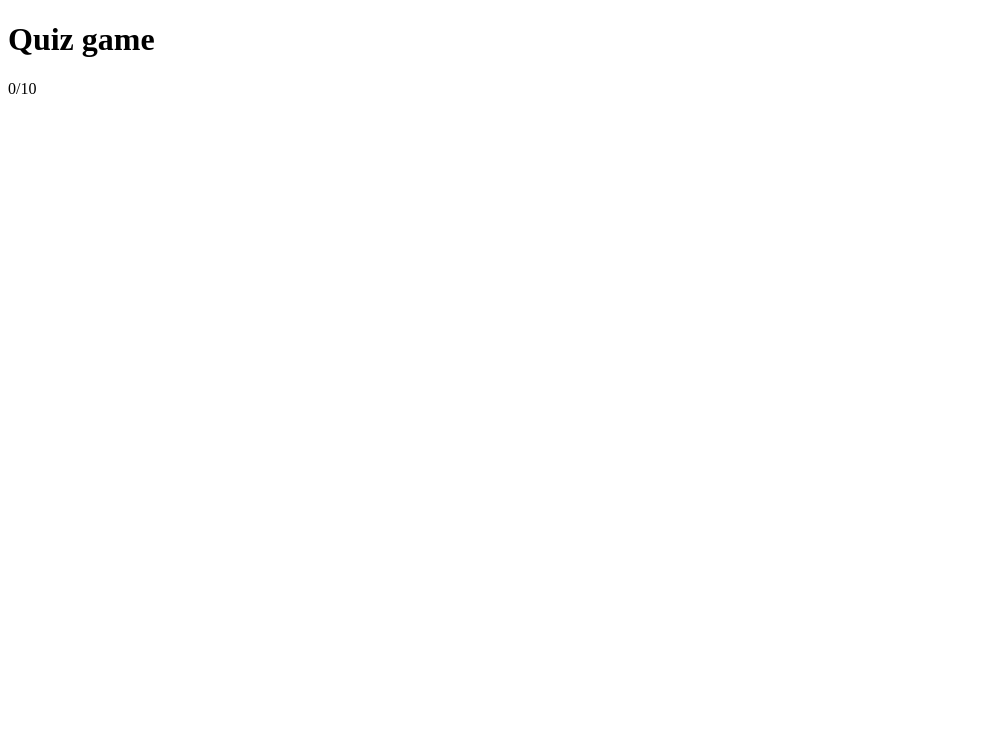
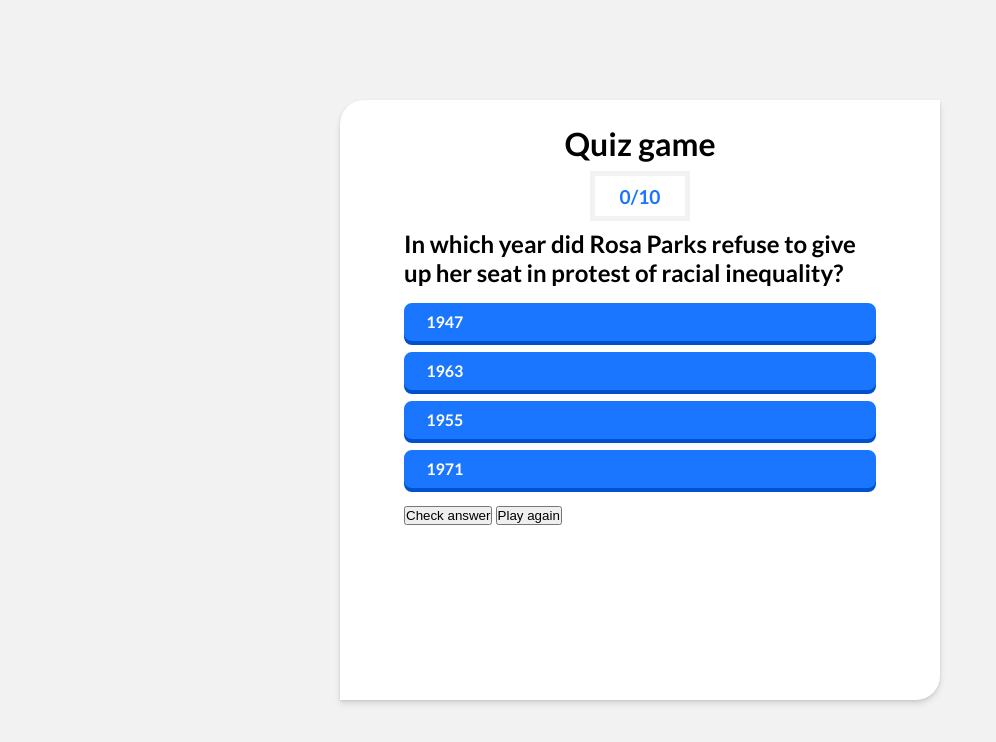
Before and after one commit to roland444/Quiz-game, a website: page index.html in a window 1280 px wide. Shown: the whole page, without its empty margins (0-996 px from the left). Drawn offline with Linux system fonts and the light colour scheme.

Commit message:
Added style content

```diff
--- a/index.html
+++ b/index.html
@@ -4,17 +4,36 @@
     <meta charset="UTF-8">
     <meta http-equiv="X-UA-Compatible" content="IE=edge">
     <meta name="viewport" content="width=device-width, initial-scale=1.0">
+    <link rel="preconnect" href="https://fonts.googleapis.com">
+    <link rel="preconnect" href="https://fonts.gstatic.com" crossorigin>
+    <link href="https://fonts.googleapis.com/css2?family=Lato:wght@100;400;700;900&display=swap" rel="stylesheet">
     <link rel="stylesheet" href="style.css">
     <title>Document</title>
 </head>
-<body>
+<body class="flex">
     <div class="wrapper">
         <div class="quiz-container">
             <div class="quiz-head">
                 <h1 class="quiz-title">Quiz game</h1>
-                <div class="quiz-score">
+                <div class="quiz-score flex">
                     <span id="correct-score">0</span>/<span id="total-questions">10</span>
                 </div>
+            </div>
+
+            <div class="quiz-body">
+                <h2 class=".quiz-question" id="question">In which year did Rosa Parks refuse to give up her seat in protest of racial inequality?</h2>
+                <ul class="quiz-options">
+                    <li>1947</li>
+                    <li>1963</li>
+                    <li>1955</li>
+                    <li>1971</li>
+                </ul>
+                <div id="result"></div>
+            </div>
+
+            <div class="quiz-foot">
+                <button type="button" id="check-answer">Check answer</button>
+                <button type="button" id="play-again">Play again</button>
             </div>
         </div>
     </div>
--- a/style.css
+++ b/style.css
@@ -0,0 +1,91 @@
+* {
+    margin: 0;
+    padding: 0;
+    box-sizing: border-box;
+}
+
+:root {
+    --light-blue-color: #1a75ff;
+    --light-color: #fff;
+    --dark-color: #000;
+    --grey-color: #f2f2f2;
+    --transition: all 300ms ease-in-out;
+}
+
+.flex {
+    display: flex;
+    justify-content: center;
+    align-items: center;
+}
+
+body {
+    font-family: 'Lato', sans-serif;
+    min-height: 100vh;
+    color: var(--dark-color);
+    background-color: var(--grey-color);
+}
+
+.wrapper {
+    background-color: var(--light-color);
+    padding: 1.5rem 4rem 3rem 4rem;
+    width: 600px;
+    height: 600px;
+    border-top-left-radius: 1.5rem;
+    border-bottom-right-radius: 1.5rem;
+    position: relative;
+    box-shadow: 0 4px 6px rgb(0 0 0 / 10%), 0 1px 3px rgb(0 0 0 / 10%);
+}
+
+.quiz-title {
+   text-align: center;
+   font-size: 2rem;
+}
+
+.quiz-score {
+    text-align: center;
+    font-weight: 600;
+    font-size: 1.2rem;
+    border: 5px solid var(--grey-color);
+    margin-bottom: 1rem;
+    font-weight: bold;
+    width: 100px;
+    height: 50px;
+    margin: .5rem auto;
+    color: var(--light-blue-color);
+}
+
+.quiz-question {
+    font-size: 1.2rem;
+    text-align: center;
+    line-height: 1.3;
+    margin-bottom: 2rem;
+}
+
+.quiz-options {
+   list-style-type: none;
+   margin: 1rem 0;
+}
+
+.quiz-options li {
+    border-radius: .5rem;
+    font-weight: 600;
+    margin: .7rem 0;
+    padding: .4rem 1.2rem;
+    cursor: pointer;
+    border: 3px solid var(--light-blue-color);
+    background-color: var(--light-blue-color);
+    color: var(--light-color);
+    box-shadow: 0 4px 0 0 #0052cc;
+    transition: var(--transition);
+}
+
+.quiz-options li:hover {
+    background-color: var(--grey-color);
+    color: var(--dark-color);
+    border-color: var(--grey-color);
+    box-shadow: 0 4px 0 0 #bbb;
+}
+
+.quiz-options li:active {
+    transform: scale(0.97);
+}
```
